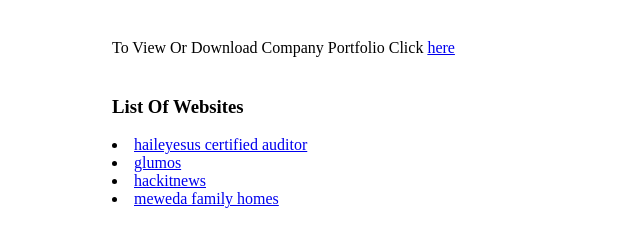
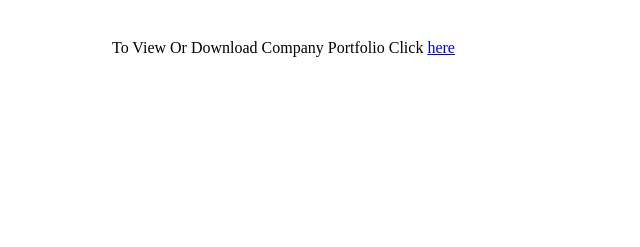
Before and after one commit to atekelt/portfolio, a plain HTML site: page index.html in a window 1280 px wide. Shown: the part 79-326 px from the top of the page, without its empty margins (212-852 px from the left). Drawn offline with Linux system fonts and the light colour scheme.

Commit message:
Website update

```diff
--- a/index.html
+++ b/index.html
@@ -13,7 +13,7 @@
 <div class="center"><h1>Website Under Maintenance!!!</h1></div>
 
 <div class="center">To View Or Download Company Portfolio Click <a href="XtrimumSolutionCP.pdf">here</a></div>
-<div class="center">
+<!-- <div class="center">
   <h3>List Of Websites</h3>
   <u1>
     <li><a href=" haileyesus-certified-auditor.com/"> haileyesus certified auditor</a></li>
@@ -21,6 +21,6 @@
     <li><a href="hackitnews.netlify.app/">hackitnews</a> </li>
     <li><a href="mewedafamilyhomes.com/">meweda family homes</a> </li>
   </u1>
-</div>
+</div> -->
 </body>
 </html>
```
